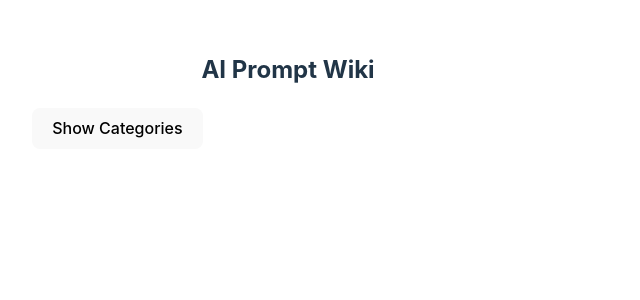
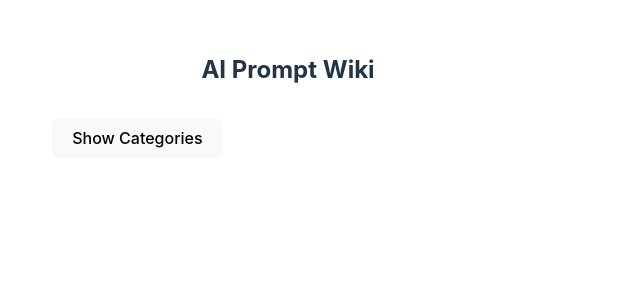
Before and after one commit to ZeendaBean24/AI-Academic-Assistant, a React (Create React App) app: page / in a window 1280 px wide. Shown: the top 300 px of the page, without its empty margins (0-640 px from the left). Built offline with nearby package versions, Linux system fonts and the light colour scheme; the HTML template or start-up script is replaced by a standard one.

Commit message:
Add padding

```diff
--- a/src/App.css
+++ b/src/App.css
@@ -22,6 +22,10 @@
   overflow-y: auto; /* Allows scrolling if content is too long */
 }
 
+.left-content {
+  padding: 10px 20px;
+}
+
 .right-side {
   width: 60%;
   overflow-y: auto; /* Allows scrolling if content is too long */
--- a/src/App.jsx
+++ b/src/App.jsx
@@ -12,7 +12,7 @@ const App = () => {
         <div className="container">
             <div className="left-side">
                 <h2 className="left-title">AI Prompt Wiki</h2>
-                <div>
+                <div className="left-content">
                     <button onClick={toggleDropdown}>
                         {isOpen ? 'Hide Categories' : 'Show Categories'}
                     </button>
```
